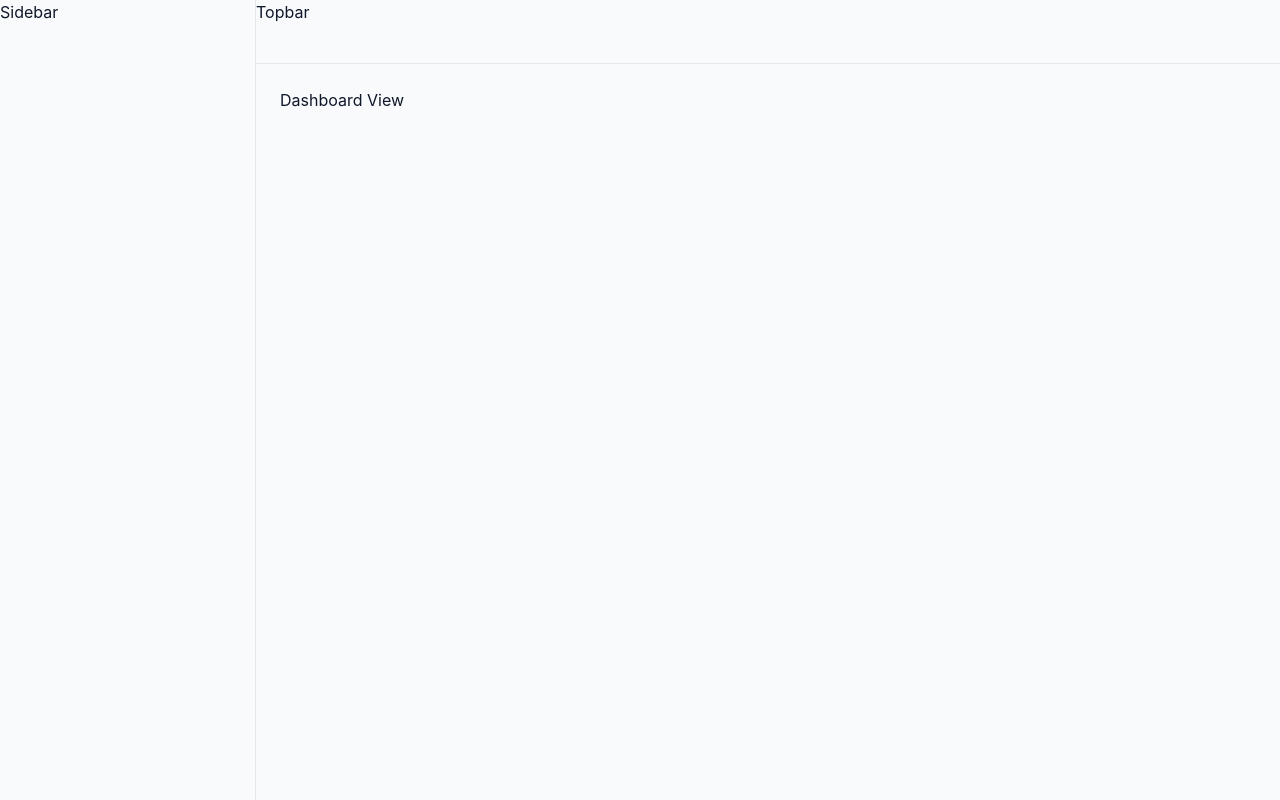
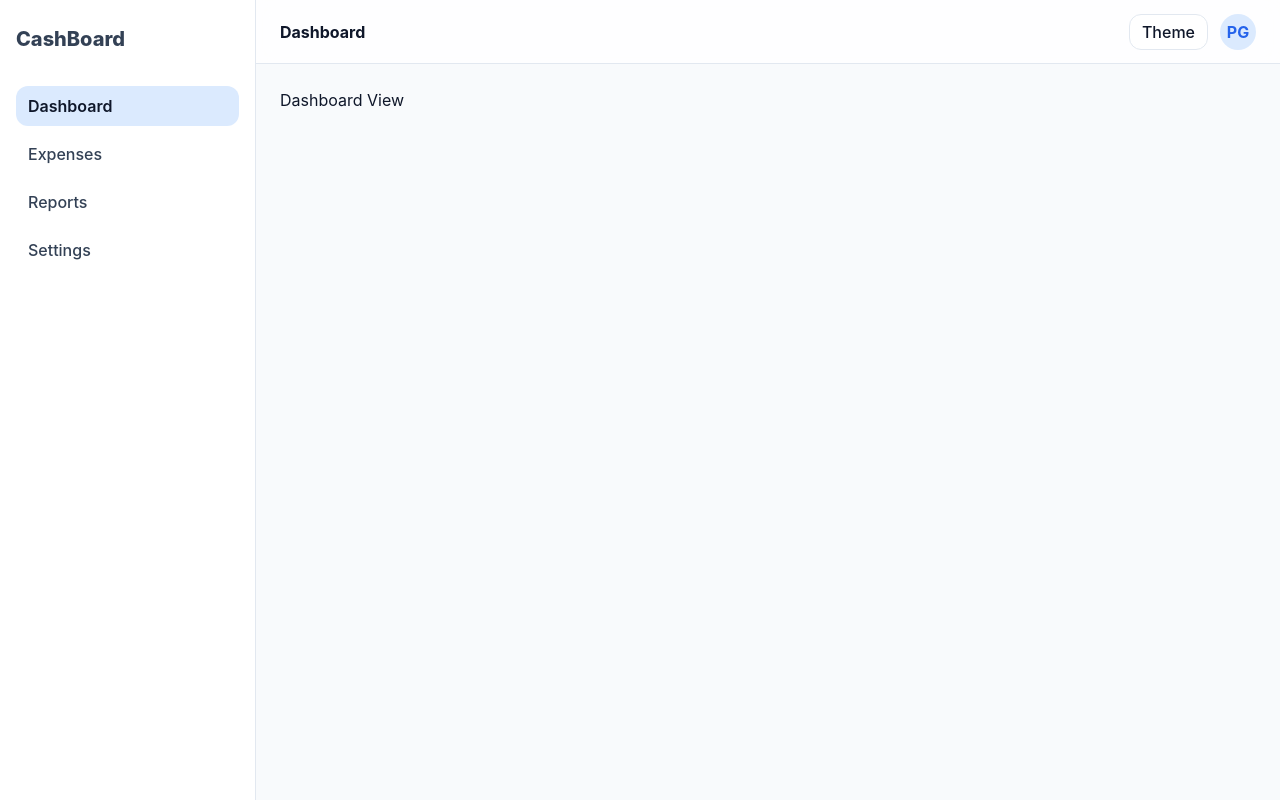
Before and after one commit to Gurmis/CashBoard, a Vue app: page / in a window 1280 px wide. Built offline with nearby package versions, Linux system fonts and the light colour scheme.

Commit message:
basic implementation for sidebar and topbar

```diff
--- a/src/App.vue
+++ b/src/App.vue
@@ -22,6 +22,7 @@ import AppTopbar from "./components/layout/AppTopbar.vue";
 .app-shell {
   display: flex;
   min-height: 100vh;
+  background: var(--color-bg);
 }
 
 .sidebar-wrapper {
--- a/src/assets/styles/themes.css
+++ b/src/assets/styles/themes.css
@@ -84,7 +84,7 @@
     --color-sidebar-bg: var(--slate-900);
     --color-sidebar-border: var(--slate-700);
     --color-sidebar-text: var(--slate-300);
-    --color-sidebar-text-active: var(--white);
+    --color-sidebar-text-active: var(--slate-900);
     --color-sidebar-item-hover: var(--slate-700);
     --color-sidebar-item-active: var(--purple-100);
 
--- a/src/components/layout/AppSidebar.vue
+++ b/src/components/layout/AppSidebar.vue
@@ -1,5 +1,14 @@
 <template>
-  <aside class="sidebar">Sidebar</aside>
+  <aside class="sidebar">
+    <div class="sidebar__brand">CashBoard</div>
+
+    <nav class="sidebar__nav">
+      <a href="#" class="sidebar__link sidebar__link--active">Dashboard</a>
+      <a href="#" class="sidebar__link">Expenses</a>
+      <a href="#" class="sidebar__link">Reports</a>
+      <a href="#" class="sidebar__link">Settings</a>
+    </nav>
+  </aside>
 </template>
 
 <script setup lang="ts">
@@ -7,7 +16,56 @@
 
 <style lang="scss" scoped>
 .sidebar {
-  border-right: 1px solid #e5e7eb;
   height: 100%;
+  display: flex;
+  flex-direction: column;
+  background: var(--color-sidebar-bg);
+  border-right: 1px solid var(--color-sidebar-border);
+  color: var(--color-sidebar-text);
+  padding: 24px 16px;
+  transition:
+      background-color var(--transition-base),
+      border-color var(--transition-base),
+      color var(--transition-base);
+}
+
+.sidebar__brand {
+  font-size: 1.25rem;
+  font-weight: 800;
+  color: var(--color-sidebar-text);
+  margin-bottom: 32px;
+}
+
+.sidebar__nav {
+  display: flex;
+  flex-direction: column;
+  gap: 8px;
+}
+
+.sidebar__link {
+  display: flex;
+  align-items: center;
+  min-height: 40px;
+  padding: 0 12px;
+  border-radius: var(--radius-md);
+  color: var(--color-sidebar-text);
+  font-weight: 500;
+  transition:
+      background-color var(--transition-fast),
+      color var(--transition-fast);
+}
+
+.sidebar__link:hover {
+  background: var(--color-sidebar-item-hover);
+}
+
+.sidebar__link--active {
+  background: var(--color-sidebar-item-active);
+  color: var(--color-sidebar-text-active);
+  font-weight: 600;
+}
+
+.sidebar__link--active:hover {
+  background: var(--color-sidebar-item-active);
 }
 </style>
--- a/src/components/layout/AppTopbar.vue
+++ b/src/components/layout/AppTopbar.vue
@@ -1,5 +1,15 @@
 <template>
-  <header class="topbar">Topbar</header>
+  <header class="topbar">
+    <div class="topbar__title">Dashboard</div>
+
+    <div class="topbar__actions">
+      <button class="topbar__theme-button" type="button">
+        Theme
+      </button>
+
+      <div class="topbar__avatar">PG</div>
+    </div>
+  </header>
 </template>
 
 <script setup lang="ts">
@@ -8,6 +18,56 @@
 <style lang="scss" scoped>
 .topbar {
   height: 64px;
-  border-bottom: 1px solid #e5e7eb;
+  background: var(--color-topbar-bg);
+  border-bottom: 1px solid var(--color-topbar-border);
+  display: flex;
+  align-items: center;
+  justify-content: space-between;
+  padding: 0 24px;
+  backdrop-filter: blur(10px);
+  transition:
+      background-color var(--transition-base),
+      border-color var(--transition-base);
+}
+
+.topbar__title {
+  font-size: 1rem;
+  font-weight: 700;
+  color: var(--color-text);
+}
+
+.topbar__actions {
+  display: flex;
+  align-items: center;
+  gap: 12px;
+}
+
+.topbar__theme-button {
+  min-height: 36px;
+  padding: 0 12px;
+  border: 1px solid var(--color-border);
+  border-radius: var(--radius-md);
+  background: var(--color-surface);
+  color: var(--color-text);
+  font-weight: 500;
+  transition:
+      background-color var(--transition-fast),
+      border-color var(--transition-fast);
+}
+
+.topbar__theme-button:hover {
+  background: var(--color-surface-muted);
+}
+
+.topbar__avatar {
+  width: 36px;
+  height: 36px;
+  border-radius: 50%;
+  background: var(--color-primary-soft);
+  color: var(--color-primary);
+  display: flex;
+  align-items: center;
+  justify-content: center;
+  font-weight: 700;
 }
 </style>
```
